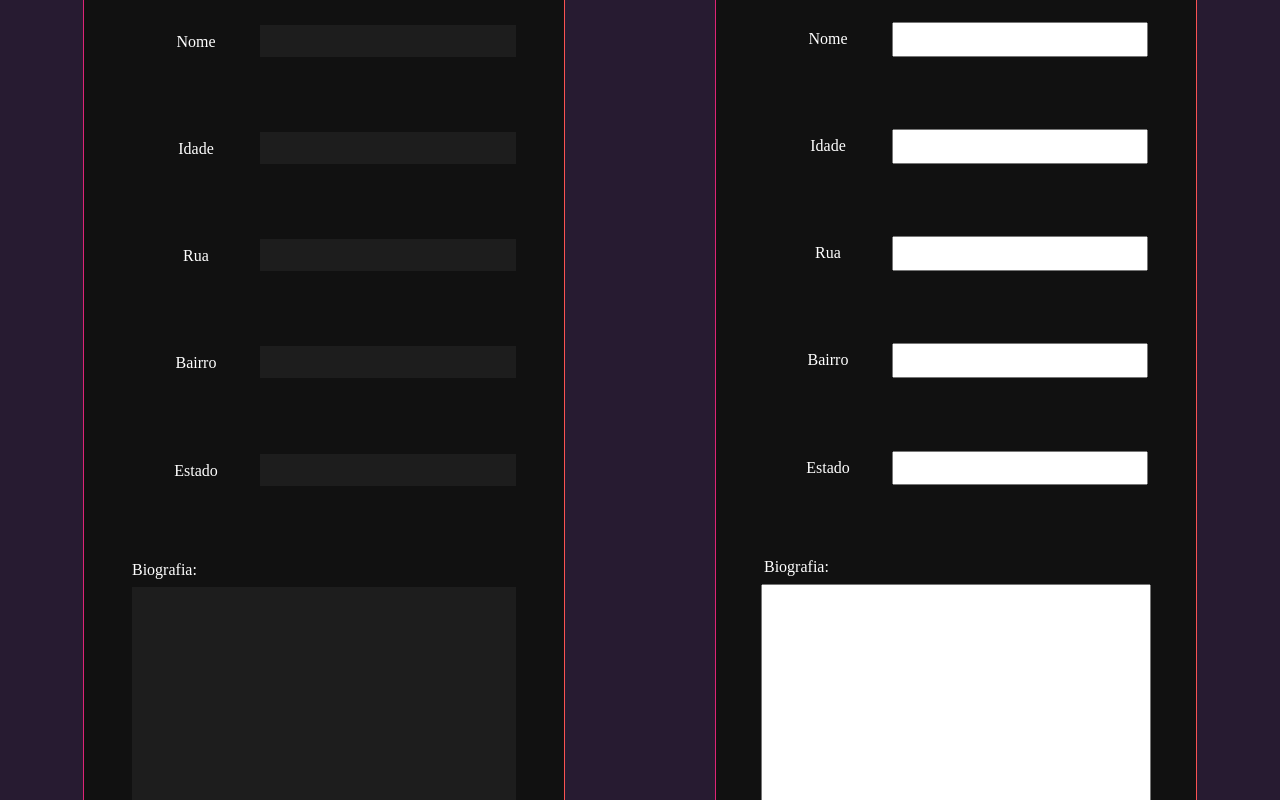
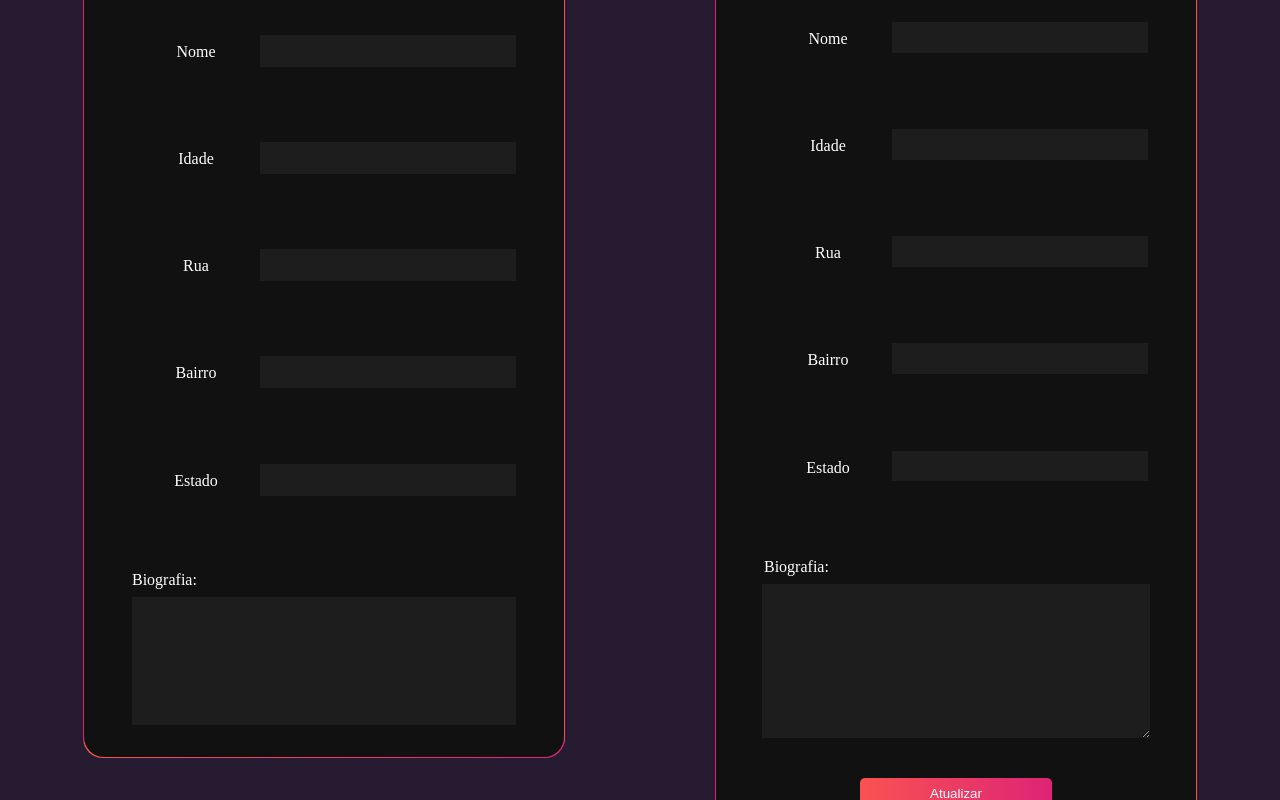
Before and after one commit to BrunoOlv10/perfil-sync360, a React (Create React App) app in the folder desafio-sync360/: page / in a window 1280 px wide. Shown: the part 360-1160 px from the top of the page. Built offline with nearby package versions, Linux system fonts and the light colour scheme.

Commit message:
ajustes text area

```diff
--- a/desafio-sync360/src/styles/components/ContainerForm.sass
+++ b/desafio-sync360/src/styles/components/ContainerForm.sass
@@ -1,12 +1,20 @@
 @use '../../variables'
 
 input
+    background-color: #1d1d1d
+    color: #fff
+    border: none
     margin-top: 2.5rem
     height: 1.8rem
 
 textarea
-    height: 30vw
-    width: 30vw
+    background-color: #1d1d1d
+    color: #fff
+    border: none
+    min-height: 10vw
+    min-width: 30vw
+    max-height: 30vw
+    max-width: 30vw
     margin-top: 0.5rem
 
 input[type='submit']
--- a/desafio-sync360/src/styles/components/ContainerPerfil.sass
+++ b/desafio-sync360/src/styles/components/ContainerPerfil.sass
@@ -38,6 +38,6 @@
 
 .especial
     background-color: #1d1d1d
-    height: 30vw
-    width: 30vw
+    min-height: 10vw
+    min-width: 30vw
     margin-top: 0.5rem
```
